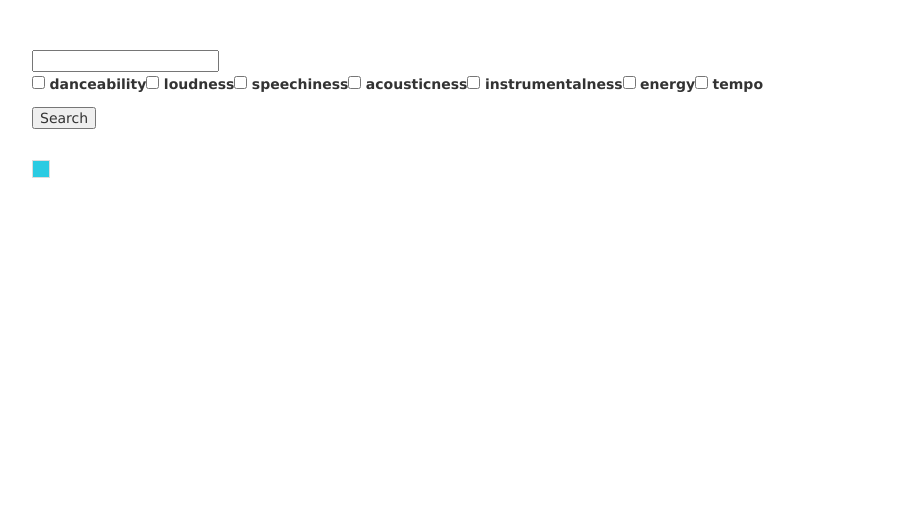
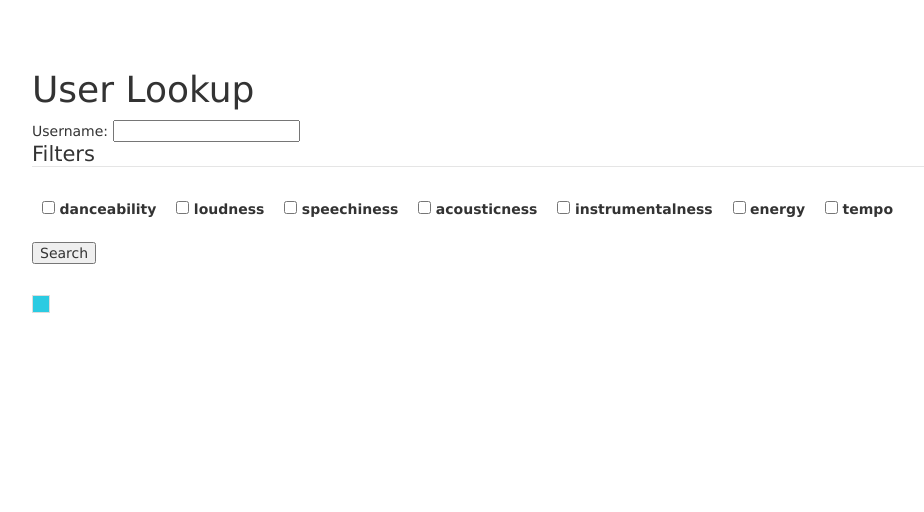
Before and after one commit to celinanperalta/HackRU20192, a Flask app: template templates/spotimatch.html in a window 1280 px wide. Shown: the top 512 px of the page, without its empty margins (18-942 px from the left). Run offline with Flask 2, Linux system fonts and the light colour scheme; the template is opened without the code that fills it: values that come from a table or form of the project are taken from there, most other values are stand-ins (such as "Sample title", 1, 10 or a date in 2020); lists and menus that the app fills with data are empty; some libraries are stand-ins or nearby versions.

Commit message:
lots of stuff

```diff
--- a/app.py
+++ b/app.py
@@ -5,6 +5,7 @@ from wtforms import StringField, SelectMultipleField
 from wtforms.widgets import ListWidget, CheckboxInput
 from config import *
 from SpotifyController import SpotifyController
+import json
 
 app = Flask(__name__)
 
@@ -83,7 +84,7 @@ def spotimatch():
     # print(spc.get_currently_playing())
     # print(spc.get_top_artists())
     form = PlaylistForm()
-    return render_template('spotimatch.html', profile=spc.user_profile, form=form, user_features=jsonify(data=USER_FEATURES), avg_features=jsonify(labels=spc.avg_features))
+    return render_template('spotimatch.html', profile=spc.user_profile, form=form, user_features=json.dumps(USER_FEATURES), avg_features=json.dumps(list(spc.avg_features.values())))
 
 @app.route('/update_playlists', methods=['POST'])
 def update_playlists():
--- a/config.py
+++ b/config.py
@@ -3,6 +3,6 @@ BCRYPT_LOG_ROUNDS = 12 # Configuration for the Flask-Bcrypt extension
 MAIL_FROM_EMAIL = "" # For use in application emails
 client_id = "982243b446934433acdf3ced48c00805"
 client_secret = "756e691c92f541bdb731dfbe11a606b2"
-redirect_uri = "http://127.0.0.1:3000/callback"
+redirect_uri = "http://127.0.0.1:5000/callback"
 scope = "user-top-read user-read-playback-state playlist-read-private"
 cache = None
--- a/static/css/spotimatch.css
+++ b/static/css/spotimatch.css
@@ -6,6 +6,8 @@
 
   ul li {
     list-style-type: none;
+    font-weight: normal;
+    padding: 10px;
   }
 
     ul {
--- a/templates/spotimatch.html
+++ b/templates/spotimatch.html
@@ -13,10 +13,13 @@
 <body>
     <!--<p>{{profile[0]}}</p>-->
     <!--<p>{{profile[1]}}</p>-->
-
+    <h1>User Lookup</h1>
     <form id="playlist-form">
-        {{form.username}}
+        Username: {{form.username}}
+        <fieldset>
+            <legend>Filters</legend>
             {{form.features}}
+        </fieldset>
         {{ form.hidden_tag() }}
         <input type="submit" value="Search"/>
     </form>
@@ -33,18 +36,24 @@
      </div>
 
 <script src="https://cdnjs.cloudflare.com/ajax/libs/Chart.js/2.8.0/Chart.min.js"></script>
+<script src="http://code.jquery.com/jquery-1.8.3.min.js"></script>
 <script type="text/javascript">
 $(document).ready(function() {
     var ctx = document.getElementById('myChart').getContext('2d');
+
     // ctx.canvas.width = 100;
     // ctx.canvas.height = 200;
+    var af = {{ avg_features|tojson }};
+    af = af.substring(1,af.length-1).split(",").map(function(x){return Math.abs(Number(x))});
+    af[1] = af[1] / 60;
+    af[6] = af[6] / 225;
     var chart = new Chart(ctx, {
         type: 'line',
         data: {
-        {{user_features}},
+            labels: ["danceability", "loudness", "speechiness", "acousticness", "instrumentalness", "energy", "tempo"],
             datasets: [{
                 label: 'Value',
-            {{avg_features}},
+                data: af,
                 backgroundColor: [
                     'rgba(255, 99, 132, 0.2)',
                     'rgba(54, 162, 235, 0.2)',
@@ -78,9 +87,6 @@ var chart = new Chart(ctx, {
     });
 });
 </script>
-
-
-<script src="http://code.jquery.com/jquery-1.8.3.min.js"></script>
 <script type="text/javascript">
     $(document).ready(function() {
         $('form').submit(function (e) {
```
Lines whose indentation alone changed are shown as unchanged.
